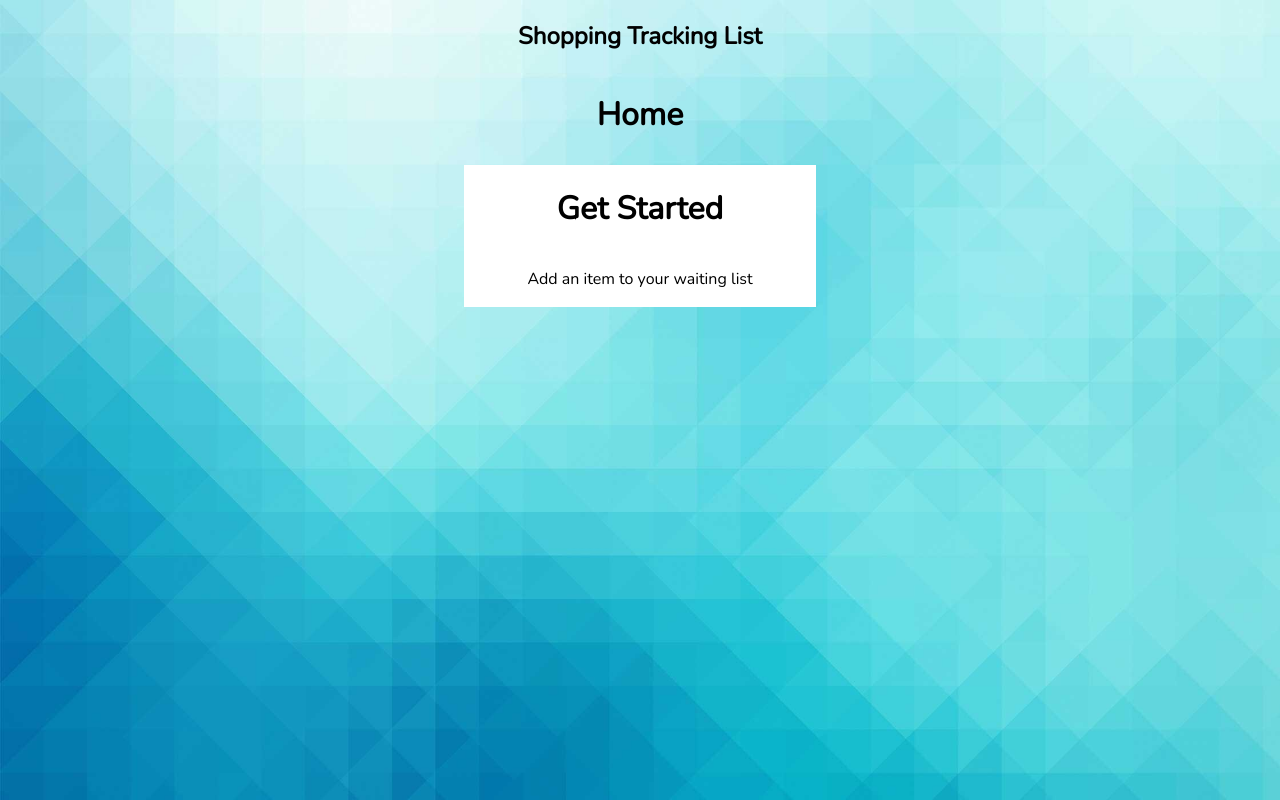
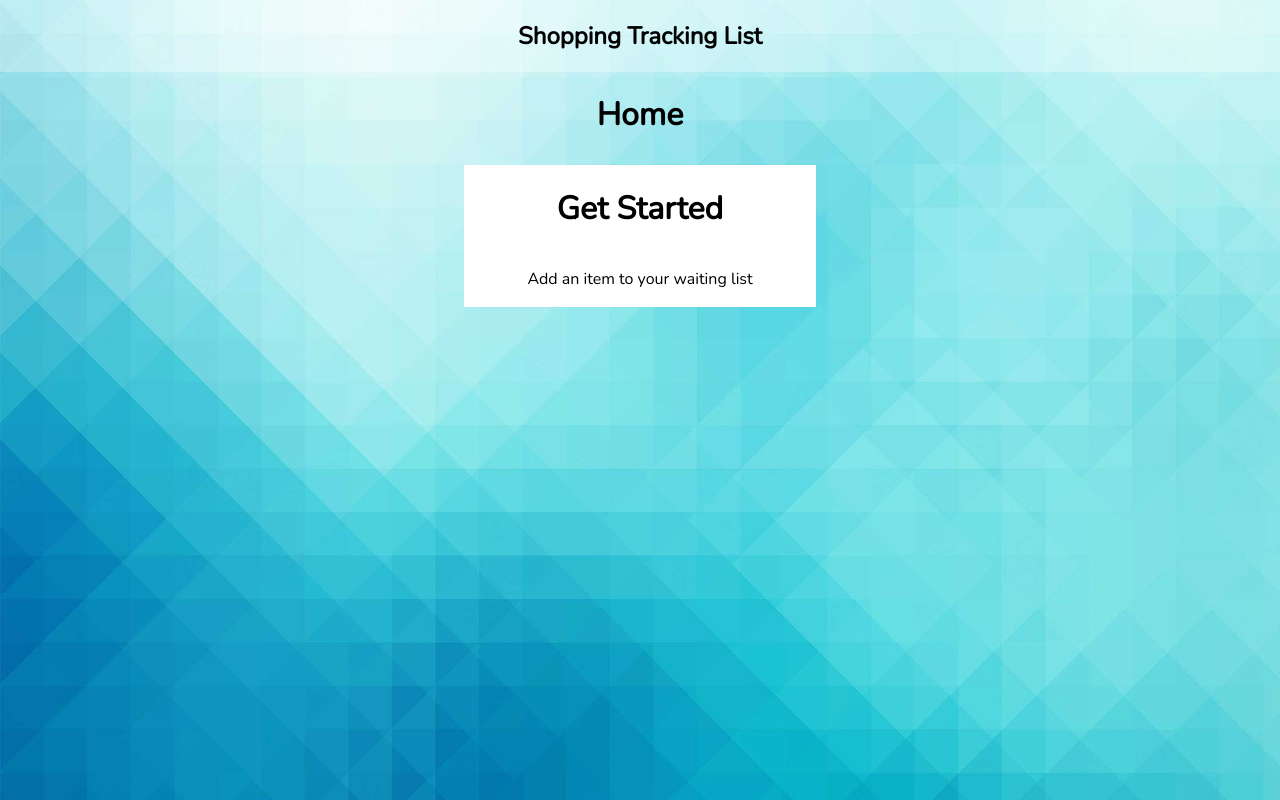
Before and after one commit to zilbers/omri-zilberstein-15-12-2020, a React (Create React App) app in the folder client/: page / in a window 1280 px wide. Built offline with nearby package versions, Linux system fonts and the light colour scheme.

Commit message:
Added background to navbar

```diff
--- a/client/src/components/AppBar.js
+++ b/client/src/components/AppBar.js
@@ -6,17 +6,17 @@ import settings from '../assets/settings.svg';
 import styled from 'styled-components';
 
 const Container = styled.nav`
-  width: 96%;
+  width: 100%;
   display: flex;
   justify-content: space-around;
   align-items: center;
   background-repeat: 'no-repeat';
   background-size: 'cover';
-  padding: 0 2% 0 2%;
+  background: ${({ darkMode }) =>
+    darkMode ? 'rgba(0, 0, 0, 0.3)' : 'rgba(255, 255, 255, 0.3)'};
   a {
     text-decoration: none;
     color: ${({ darkMode }) => (darkMode ? '#68d999' : 'black')};
-    background: ${({ darkMode }) => (darkMode ? 'black' : 'none')};
     border-radius: 5px;
     transition: 0.3s ease-out;
   }
```
